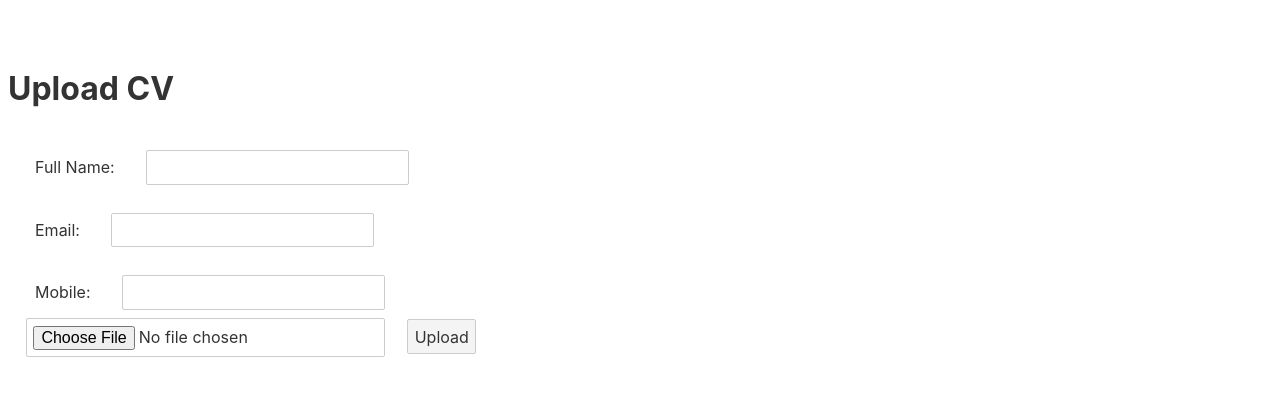
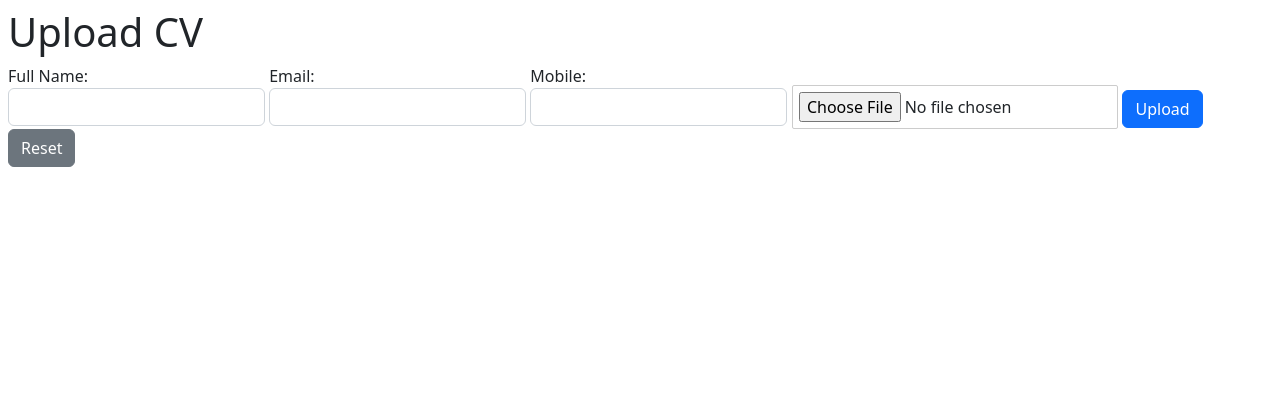
Before and after one commit to kumar123-creator/DYNAMIC, a Svelte app: page / in a window 1280 px wide. Shown: the top 396 px of the page. Built offline with nearby package versions, Linux system fonts and the light colour scheme.

Commit message:
code updated

```diff
--- a/src/App.svelte
+++ b/src/App.svelte
@@ -1,143 +1,99 @@
 <script>
+  import 'bootstrap/dist/css/bootstrap.min.css';
 
   let fullName = '';
-
   let email = '';
-
   let mobile = '';
-
   let cvFile = null;
-
   let fileContent = '';
-
   let fileName = '';
 
-
-
   async function handleFileChange(event) {
-
     cvFile = event.target.files[0];
-
     fileContent = await toBase64(cvFile);
-
     fileName = cvFile.name;
-
   }
 
-
-
   async function uploadCV() {
-
     if (cvFile && fileContent && fileName) {
-
       const postData = {
-
         fullName,
-
         email,
-
         mobile,
-
         fileContent,
-
         fileName
-
       };
 
-
-
       try {
-
-          const response = await fetch('https://api.recruitly.io/api/cvsubmit/bytes?apiKey=TEST45684CB2A93F41FC40869DC739BD4D126D77', {
-
+        const response = await fetch(
+          'https://api.recruitly.io/api/cvsubmit/bytes?apiKey=TEST45684CB2A93F41FC40869DC739BD4D126D77',
+          {
             method: 'POST',
-
             headers: {
-
               'Content-Type': 'application/json'
-
             },
-
             body: JSON.stringify(postData)
-
-          });
-
-
+          }
+        );
 
         // Handle the response as needed
-
         if (response.ok) {
-
           console.log('CV uploaded successfully');
-
         } else {
-
           console.error('Failed to upload CV');
-
+        }
+      } catch (error) {
+        console.error('Error uploading CV:', error);
+      }
+    }
   }
 
-        } catch (error) {
-
-          console.error('Error uploading CV:', error);
-
+  function toBase64(file) {
+    return new Promise((resolve, reject) => {
+      const reader = new FileReader();
+      reader.readAsDataURL(file);
+      reader.onload = () => resolve(reader.result.split(',')[1]);
+      reader.onerror = error => reject(error);
+    });
   }
 
+  function resetForm() {
+    fullName = '';
+    email = '';
+    mobile = '';
+    cvFile = null;
+    fileContent = '';
+    fileName = '';
+    document.getElementById('cv-upload').value = null;
   }
-
-    }
-
-
-
-    function toBase64(file) {
-
-      return new Promise((resolve, reject) => {
-
-        const reader = new FileReader();
-
-        reader.readAsDataURL(file);
-
-        reader.onload = () => resolve(reader.result.split(',')[1]);
-
-        reader.onerror = error => reject(error);
-
-      });
-
-    }
-
 </script>
 
-
-
 <main>
-
   <h1>Upload CV</h1>
 
   <label>
-
     Full Name:
-
-      <input type="text" bind:value={fullName} />
-
+    <input type="text" class="form-control" bind:value={fullName} />
   </label>
 
   <label>
-
     Email:
-
-      <input type="email" bind:value={email} />
-
+    <input type="email" class="form-control" bind:value={email} />
   </label>
 
   <label>
-
     Mobile:
-
-      <input type="tel" bind:value={mobile} />
-
+    <input type="tel" class="form-control" bind:value={mobile} />
   </label>
 
-    <input type="file" accept=".pdf,.doc,.docx" on:change={handleFileChange} />
+  <input
+    id="cv-upload"
+    type="file"
+    accept=".pdf,.doc,.docx"
+    class="form-control-file"
+    on:change={handleFileChange}
+  />
 
-    <button on:click={uploadCV}>Upload</button>
-
+  <button class="btn btn-primary" on:click={uploadCV}>Upload</button>
+  <button class="btn btn-secondary" on:click={resetForm}>Reset</button>
 </main>
```
Lines whose indentation alone changed are shown as unchanged.
